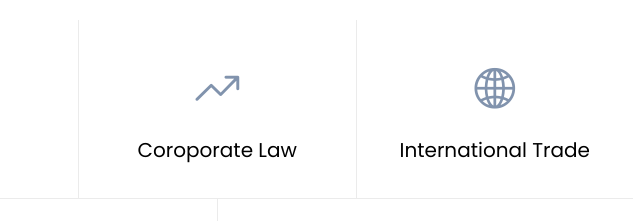
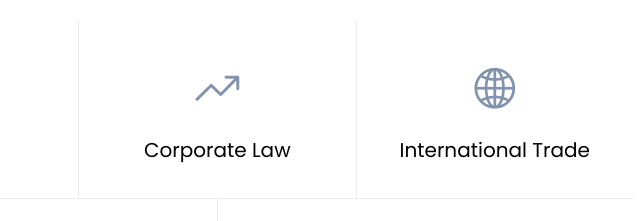
Before and after one commit to Nana-kwame/ferociter, a plain HTML site: page index.html in a window 1280 px wide. Shown: the part 1060-1281 px from the top of the page, 562-1202 px from the left. Drawn offline with nearby package versions, Linux system fonts and the light colour scheme; some packages are replaced by stand-ins of ours; no server answers; files whose address does not match are found by name; a web font is replaced by a local one.

Commit message:
MISSPELLING CORRECTED

```diff
--- a/index.html
+++ b/index.html
@@ -262,7 +262,7 @@
               >
                 <span class="ion-ios-trending-up"></span>
               </div>
-              <h3><a href="#">Coroporate Law</a></h3>
+              <h3><a href="#">Corporate Law</a></h3>
               <!-- <p>
                 A small river named Duden flows by their place and supplies it
                 with the necessary regelialia.
```
